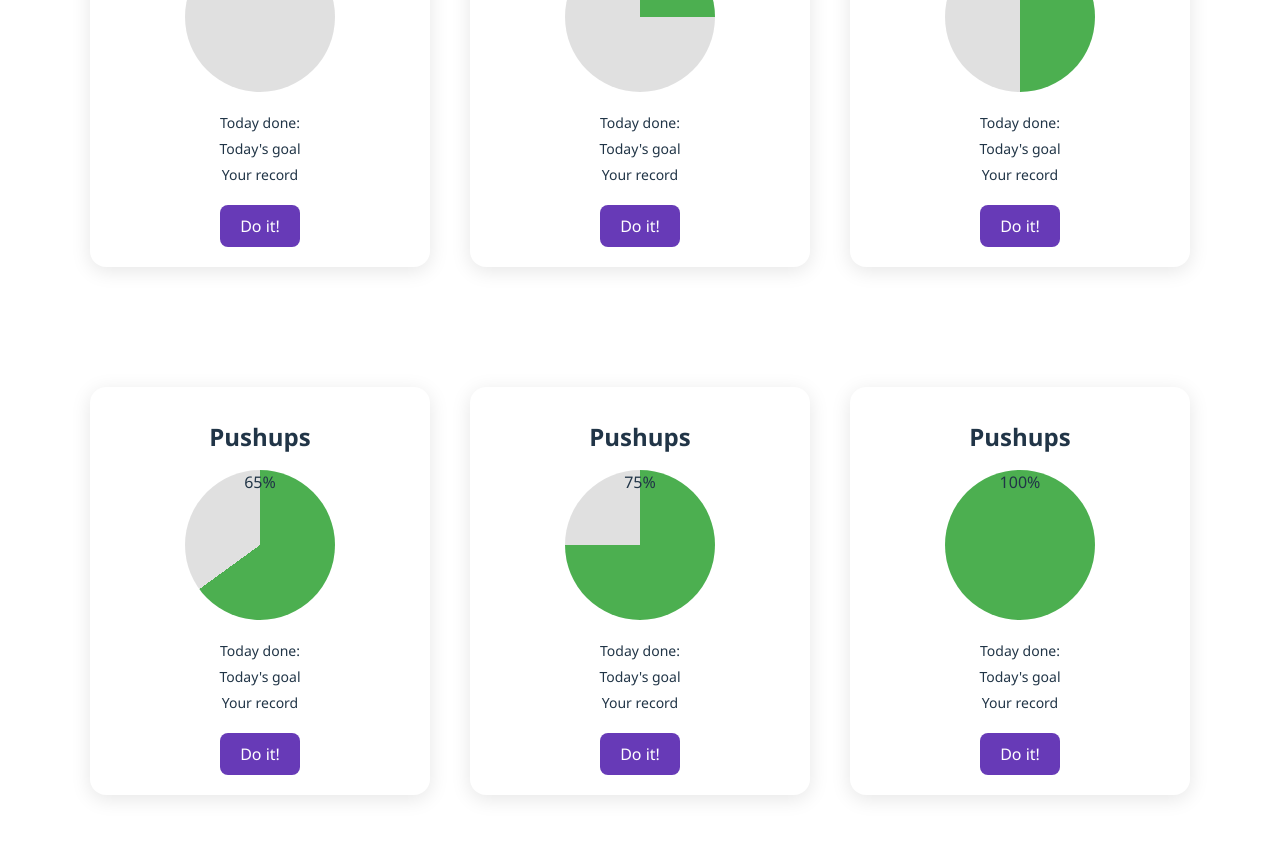
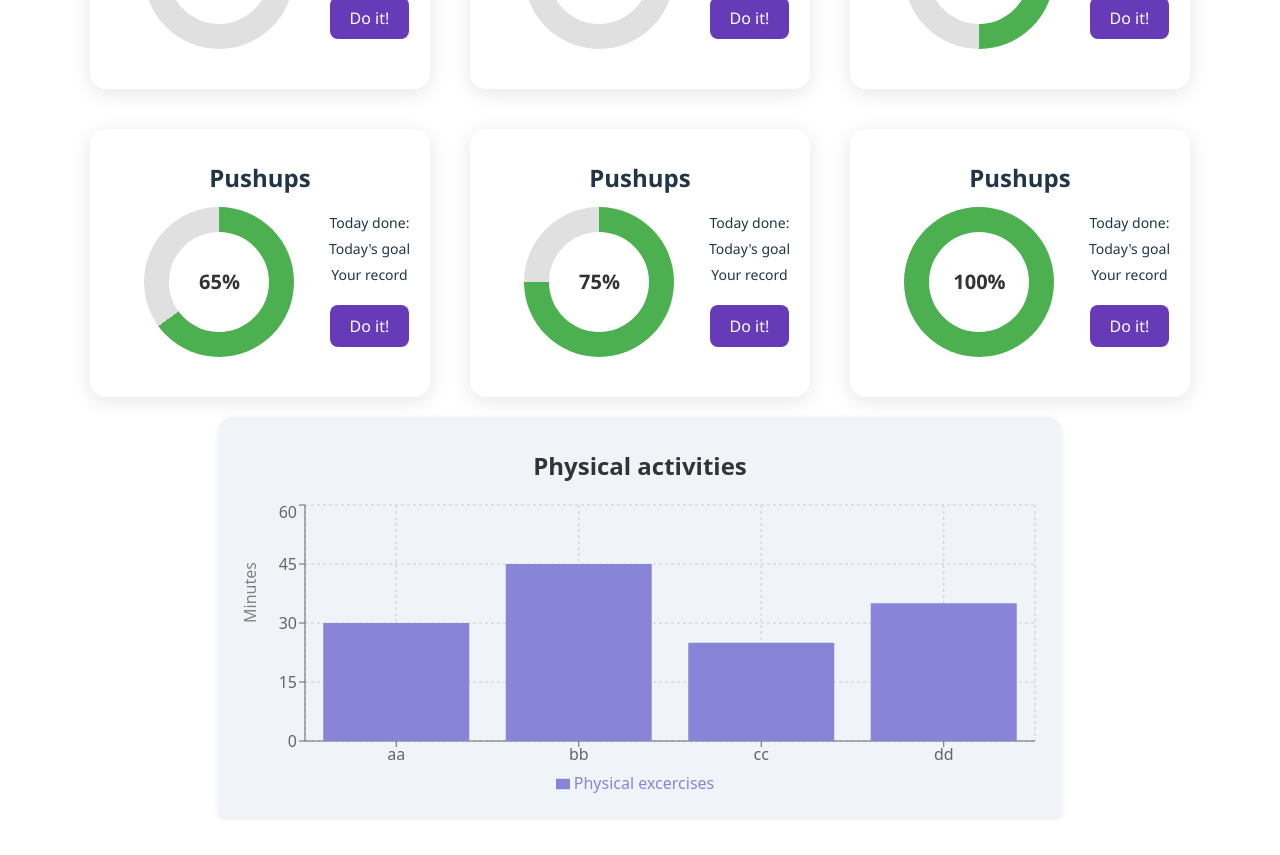
Before and after one commit to MykhailoDrogovoz/hackatime, a React (Vite) app in the folder workout_app/: page / in a window 1280 px wide. Shown: the part 200-1055 px from the top of the page. After the commit the page ends 1020 px from the top, so only its background shows below. Built offline with nearby package versions, Linux system fonts and the light colour scheme.

Commit message:
Adding excersices catagories

```diff
--- a/workout_app/package.json
+++ b/workout_app/package.json
@@ -11,7 +11,8 @@
   },
   "dependencies": {
     "react": "^19.1.0",
-    "react-dom": "^19.1.0"
+    "react-dom": "^19.1.0",
+    "recharts": "^2.15.3"
   },
   "devDependencies": {
     "@eslint/js": "^9.25.0",
--- a/workout_app/src/App.jsx
+++ b/workout_app/src/App.jsx
@@ -3,9 +3,9 @@ import reactLogo from './assets/react.svg'
 import viteLogo from '/vite.svg'
 import './App.css'
 import PieGraph from './components/push-ups/PieGraph'
+import Category from './components/category/Category'
 
 function App() {
-  const [count, setCount] = useState(0)
 
   return (
     <>
@@ -17,6 +17,7 @@ function App() {
         <PieGraph percentage={75}></PieGraph>
         <PieGraph percentage={100}></PieGraph>
       </div>
+        <Category />
     </>
   );
 }
--- /dev/null
+++ b/workout_app/src/components/category/Category.css
@@ -0,0 +1,15 @@
+.chart-container {
+    background-color: #f0f4f8;
+    padding: 20px;
+    border-radius: 12px;
+    box-shadow: 0 4px 8px rgba(0, 0, 0, 0.1);
+    max-width: 800px;
+    margin: 0 auto;
+}
+
+.chart-title {
+    text-align: center;
+    font-size: 24px;
+    margin-bottom: 20px;
+    color: #333;
+}
--- /dev/null
+++ b/workout_app/src/components/category/Category.jsx
@@ -0,0 +1,39 @@
+import {
+  BarChart,
+  Bar,
+  XAxis,
+  YAxis,
+  CartesianGrid,
+  Tooltip,
+  Legend,
+  ResponsiveContainer,
+} from "recharts";
+import './Category.css'
+
+const data = [
+  { category: "aa", minutes: 30 },
+  { category: "bb", minutes: 45 },
+  { category: "cc", minutes: 25 },
+  { category: "dd", minutes: 35 },
+];
+
+function Category() {
+    return(
+        <div className='chart-container'>
+            <h1 className="chart-title">Physical activities</h1>
+
+            <ResponsiveContainer width="100%" height={300}>
+                <BarChart data={data}>
+                    <CartesianGrid strokeDasharray="3 3"/>
+                    <XAxis dataKey="category"/>
+                    <YAxis label={{value: 'Minutes', angle: -90, position:'insideLeft'}}/>
+                    <Tooltip/>
+                    <Legend/>
+                    <Bar dataKey="minutes" fill="#8884d8" name="Physical excercises"/>
+                </BarChart>
+            </ResponsiveContainer>
+        </div>
+    )
+}
+
+export default Category
--- a/workout_app/src/components/push-ups/PieGraph.css
+++ b/workout_app/src/components/push-ups/PieGraph.css
@@ -1,6 +1,5 @@
 .pie-graph-container {
     width: 300px;
-    margin: 40px auto;
     padding: 20px;
     background-color: #fff;
     border-radius: 16px;
@@ -11,7 +10,11 @@
 
 .pie-graph-container h1 {
     font-size: 24px;
-    margin-bottom: 20px;
+    margin-bottom: 10px 20px;
+}
+
+.display-flex{
+    display: flex;
 }
 
 .pie-graph {
@@ -24,6 +27,23 @@
         #e0e0e0 var(--percentage) 100%
     );
     position: relative;
+}
+
+.pie-center {
+    position: absolute;
+    top: 50%;
+    left: 50%;
+    transform: translate(-50%, -50%);
+    font-weight: bold;
+    font-size: 20px;
+    color: #333;
+    background: #fff;
+    border-radius: 50%;
+    width: 100px;
+    height: 100px;
+    display: flex;
+    justify-content: center;
+    align-items: center;
 }
 
 .pie-graph-container p {
--- a/workout_app/src/components/push-ups/PieGraph.jsx
+++ b/workout_app/src/components/push-ups/PieGraph.jsx
@@ -5,7 +5,11 @@ function PieGraph(props) {
       <div className="coin-container">
         <div className="pie-graph-container">
           <h1>Pushups</h1>
-          <div className="pie-graph" style={{'--percentage': `${props.percentage}%`}}>
+          <div className="display-flex">
+            <div
+              className="pie-graph"
+              style={{ "--percentage": `${props.percentage}%` }}
+            >
               <div className="pie-center">{props.percentage}%</div>
             </div>
             <div>
@@ -15,6 +19,7 @@ function PieGraph(props) {
               <button>Do it!</button>
             </div>
           </div>
+        </div>
         <div className="coin">ℭ</div>
       </div>
     );
```
Also changed, not shown: 1 other file (tests, documents, lock files or other folders). Lines whose indentation alone changed are shown as unchanged.
